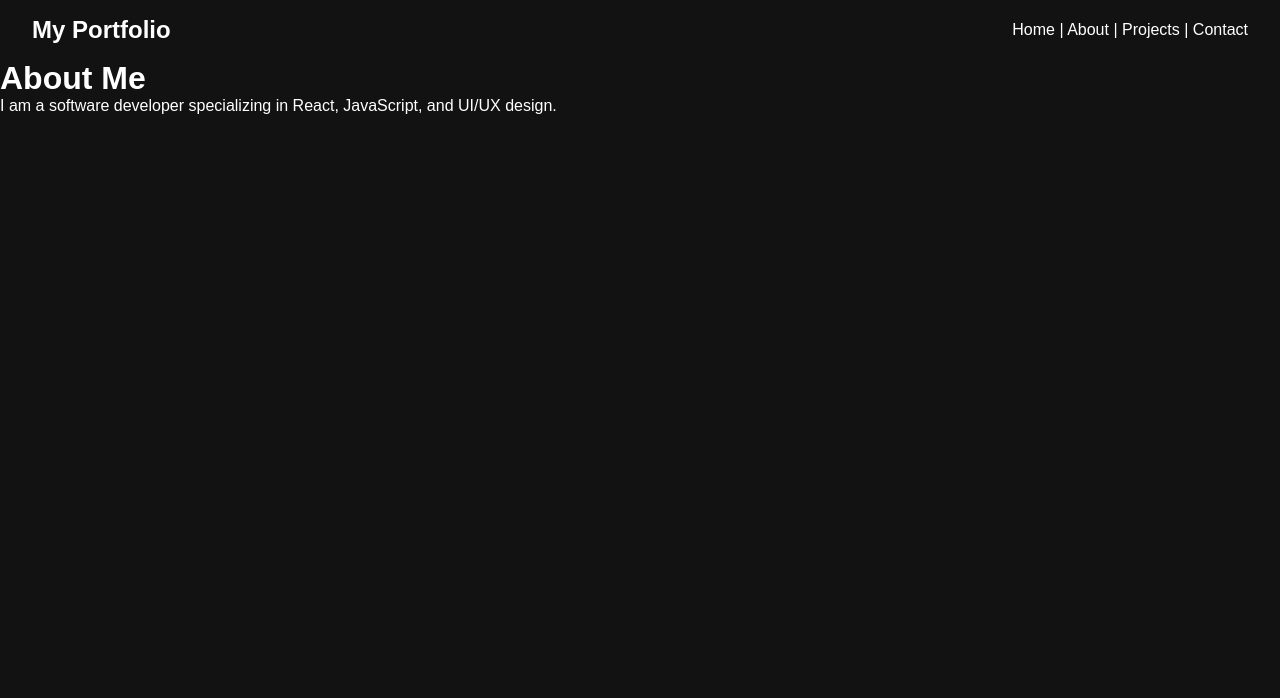
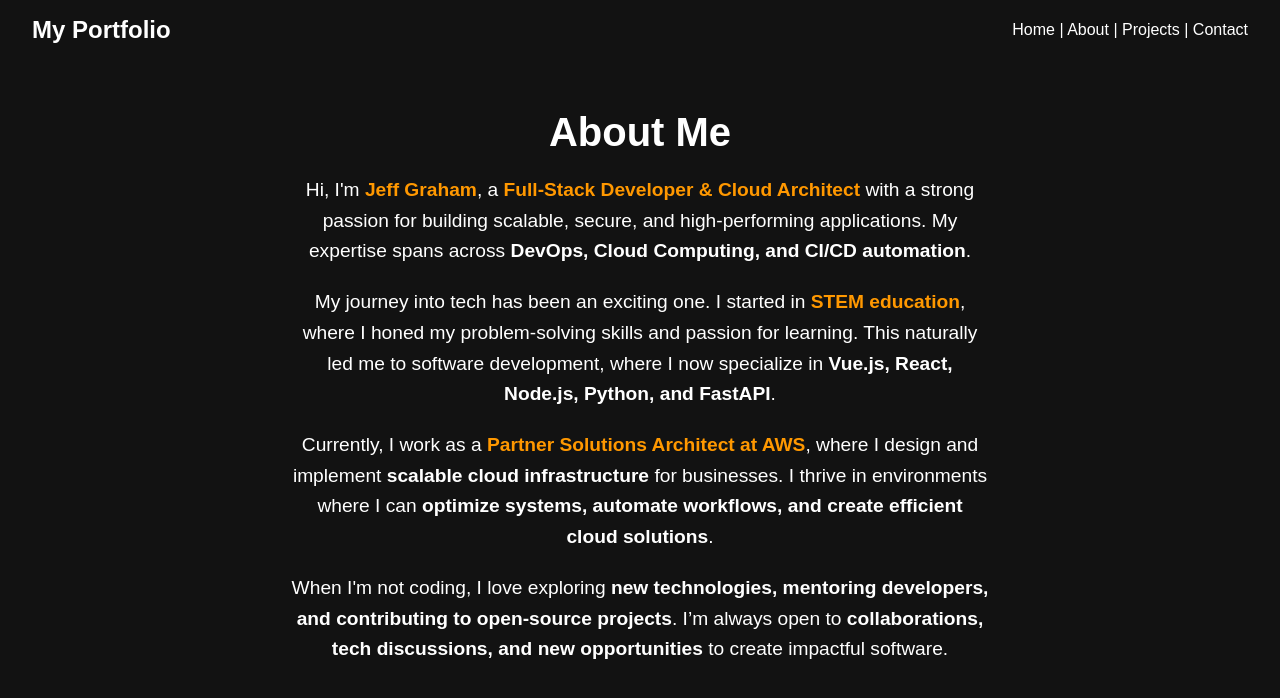
Before and after one commit to jeffgrahamcodes/portfolio-react, a React (Create React App) app: page /about in a window 1280 px wide. Shown: the top 698 px of the page. Built offline with nearby package versions, Linux system fonts and the light colour scheme.

Commit message:
update about page

```diff
--- a/src/pages/About.js
+++ b/src/pages/About.js
@@ -1,15 +1,122 @@
-// pages/About.js
 import React from 'react';
+import styled from 'styled-components';
+import { motion } from 'framer-motion';
+
+const AboutContainer = styled.div`
+  display: flex;
+  flex-direction: column;
+  align-items: center;
+  justify-content: center;
+  padding: 50px;
+  text-align: center;
+  max-width: 800px;
+  margin: auto;
+  background: ${({ theme }) => theme.background};
+  color: ${({ theme }) => theme.text};
+`;
+
+const Title = styled(motion.h1)`
+  font-size: 2.5rem;
+  font-weight: 700;
+  margin-bottom: 20px;
+`;
+
+const Paragraph = styled(motion.p)`
+  font-size: 1.2rem;
+  opacity: 0.9;
+  line-height: 1.6;
+  margin-bottom: 20px;
+`;
+
+const Highlight = styled.span`
+  color: #ff9800;
+  font-weight: bold;
+`;
+
+const BoldText = styled.span`
+  font-weight: bold;
+  color: ${({ theme }) => theme.text};
+`;
 
 const About = () => {
   return (
-    <div>
-      <h1>About Me</h1>
-      <p>
-        I am a software developer specializing in React, JavaScript,
-        and UI/UX design.
-      </p>
-    </div>
+    <AboutContainer>
+      <Title
+        initial={{ opacity: 0, y: -20 }}
+        animate={{ opacity: 1, y: 0 }}
+        transition={{ duration: 0.8 }}
+      >
+        About Me
+      </Title>
+
+      <Paragraph
+        initial={{ opacity: 0 }}
+        animate={{ opacity: 1 }}
+        transition={{ delay: 0.3, duration: 1 }}
+      >
+        Hi, I'm <Highlight>Jeff Graham</Highlight>, a{' '}
+        <Highlight>Full-Stack Developer & Cloud Architect</Highlight>{' '}
+        with a strong passion for building scalable, secure, and
+        high-performing applications. My expertise spans across
+        <BoldText>
+          {' '}
+          DevOps, Cloud Computing, and CI/CD automation
+        </BoldText>
+        .
+      </Paragraph>
+
+      <Paragraph
+        initial={{ opacity: 0 }}
+        animate={{ opacity: 1 }}
+        transition={{ delay: 0.5, duration: 1 }}
+      >
+        My journey into tech has been an exciting one. I started in{' '}
+        <Highlight>STEM education</Highlight>, where I honed my
+        problem-solving skills and passion for learning. This
+        naturally led me to software development, where I now
+        specialize in
+        <BoldText>
+          {' '}
+          Vue.js, React, Node.js, Python, and FastAPI
+        </BoldText>
+        .
+      </Paragraph>
+
+      <Paragraph
+        initial={{ opacity: 0 }}
+        animate={{ opacity: 1 }}
+        transition={{ delay: 0.7, duration: 1 }}
+      >
+        Currently, I work as a{' '}
+        <Highlight>Partner Solutions Architect at AWS</Highlight>,
+        where I design and implement
+        <BoldText> scalable cloud infrastructure</BoldText> for
+        businesses. I thrive in environments where I can
+        <BoldText>
+          {' '}
+          optimize systems, automate workflows, and create efficient
+          cloud solutions
+        </BoldText>
+        .
+      </Paragraph>
+
+      <Paragraph
+        initial={{ opacity: 0 }}
+        animate={{ opacity: 1 }}
+        transition={{ delay: 0.9, duration: 1 }}
+      >
+        When I'm not coding, I love exploring{' '}
+        <BoldText>
+          new technologies, mentoring developers, and contributing to
+          open-source projects
+        </BoldText>
+        . I’m always open to{' '}
+        <BoldText>
+          collaborations, tech discussions, and new opportunities
+        </BoldText>{' '}
+        to create impactful software.
+      </Paragraph>
+    </AboutContainer>
   );
 };
 
```
